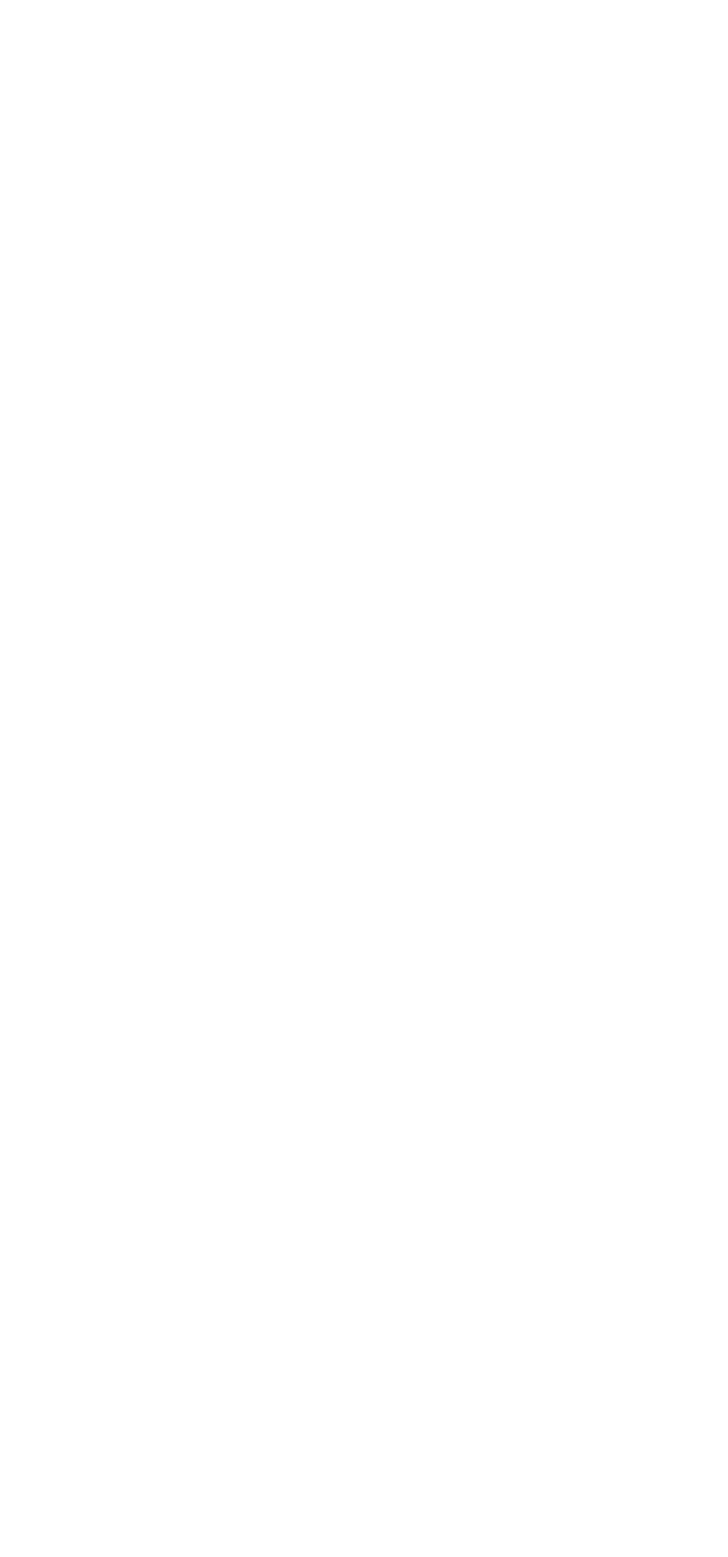
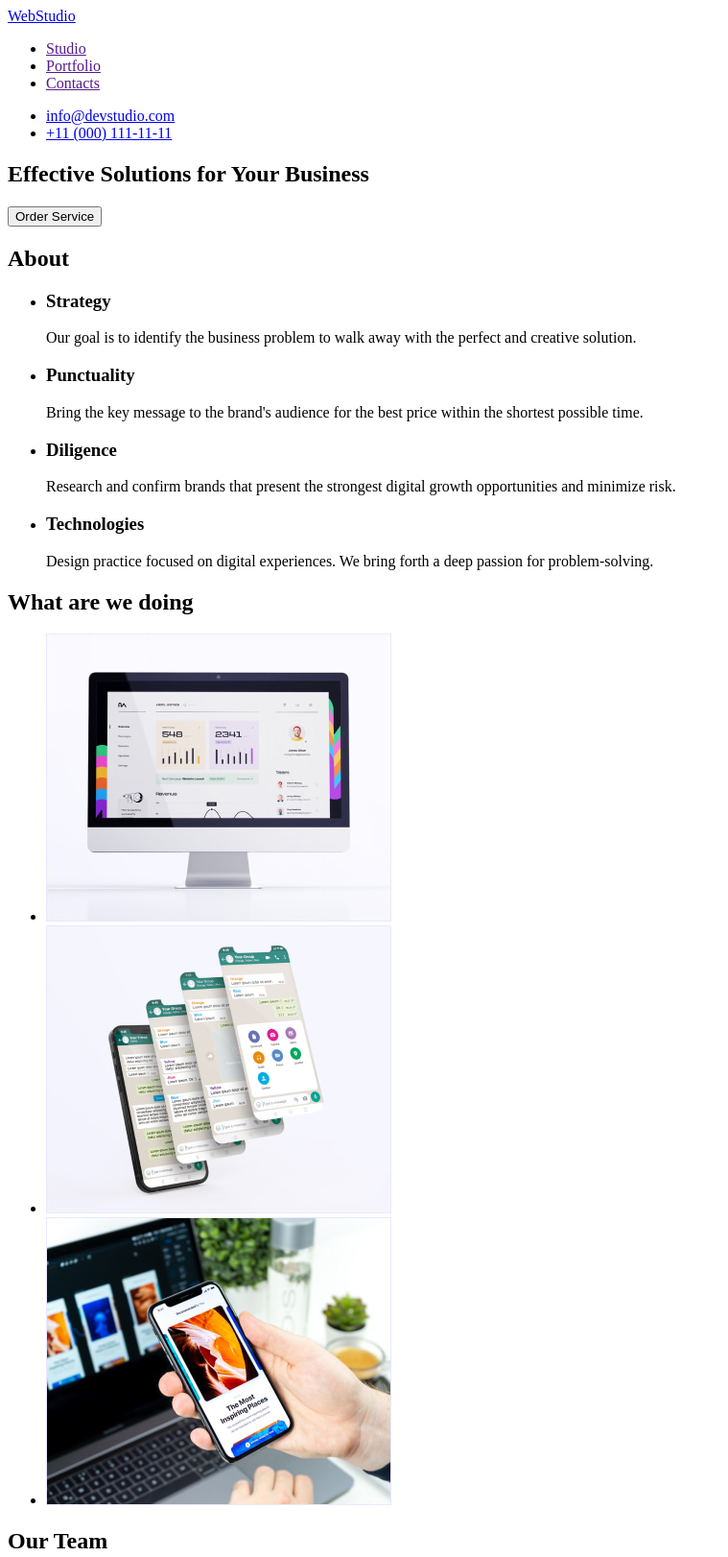
Before and after one commit to LarisaChia/goit-markup-hw-01, a plain HTML site: page index.html in a window 1280 px wide. Shown: the top 1622 px of the page at 96% size, without its empty margins (0-759 px from the left). Before the commit the page ends 800 px from the top, so only its background shows below. Drawn offline with Linux system fonts and the light colour scheme.

Commit message:
update html p1

```diff
--- a/index.html
+++ b/index.html
@@ -8,19 +8,152 @@
   </head>
   <body>
     <!--Header section-->
-    <header></header>
+    <header>
+      <a href="index.html">WebStudio</a>
+      <nav>
+        <ul>
+          <li>
+            <a href="">Studio</a>
+          </li>
+          <li>
+            <a href="">Portfolio</a>
+          </li>
+          <li>
+            <a href="">Contacts</a>
+          </li>
+        </ul>
+      </nav>
+      <ul>
+        <li>
+          <a href="mailto:info@devstudio.com">info@devstudio.com</a>
+        </li>
+        <li>
+          <a href="tel:+110001111111">+11 (000) 111-11-11</a>
+        </li>
+      </ul>
+    </header>
+
     <!-- Main section -->
     <main>
       <!-- Hero section -->
-      <section></section>
+      <section>
+        <h1>Effective Solutions for Your Business</h1>
+        <button type="button">Order Service</button>
+      </section>
+
       <!-- About section -->
-      <section></section>
+      <section>
+        <h2>About</h2>
+        <ul>
+          <li>
+            <h3>Strategy</h3>
+            <p>
+              Our goal is to identify the business problem to walk away with the
+              perfect and creative solution.
+            </p>
+          </li>
+          <li>
+            <h3>Punctuality</h3>
+            <p>
+              Bring the key message to the brand's audience for the best price
+              within the shortest possible time.
+            </p>
+          </li>
+          <li>
+            <h3>Diligence</h3>
+            <p>
+              Research and confirm brands that present the strongest digital
+              growth opportunities and minimize risk.
+            </p>
+          </li>
+          <li>
+            <h3>Technologies</h3>
+            <p>
+              Design practice focused on digital experiences. We bring forth a
+              deep passion for problem-solving.
+            </p>
+          </li>
+        </ul>
+      </section>
+
       <!-- Services section -->
-      <section></section>
+      <section>
+        <h2>What are we doing</h2>
+        <ul>
+          <li>
+            <img
+              src="./images/services/desktop.jpg"
+              alt="Desctop image"
+              width="360"
+            />
+          </li>
+          <li>
+            <img
+              src="./images/services/phones.jpg"
+              alt="Phones image"
+              width="360"
+            />
+          </li>
+          <li>
+            <img
+              src="./images/services/laptop.jpg"
+              alt="Laptop image"
+              width="360"
+            />
+          </li>
+        </ul>
+      </section>
+
       <!-- Team section -->
-      <section></section>
+      <section>
+        <h2>Our Team</h2>
+        <ul>
+          <li>
+            <img
+              src="./images/team/mark-guerrero.jpg"
+              alt="Photo of Mark Guerrero"
+              width="264"
+            />
+            <h3>Mark Guerrero</h3>
+            <p>Product Designer</p>
+          </li>
+          <li>
+            <img
+              src="./images/team/tom-ford.jpg"
+              alt="Photo of Tom Ford"
+              width="264"
+            />
+            <h3>Tom Ford</h3>
+            <p>Frontend Developer</p>
+          </li>
+          <li>
+            <img
+              src="./images/team/camila-garsia.jpg"
+              alt="Photo of Camila Garcia"
+              width="264"
+            />
+            <h3>Camila Garcia</h3>
+            <p>Marketing</p>
+          </li>
+          <li>
+            <img
+              src="./images/team/daniel-wilson.jpg"
+              alt="Photo of Daniel Wilson"
+              width="264"
+            />
+            <h3>Daniel Wilson</h3>
+            <p>UI Designer</p>
+          </li>
+        </ul>
+      </section>
     </main>
     <!-- Footer section -->
-    <footer></footer>
+    <footer>
+      <a href="index.html">WebStudio</a>
+      <p>
+        Increase the flow of customers and sales for your business with digital
+        marketing & growth solutions.
+      </p>
+    </footer>
   </body>
 </html>
```
Also changed, not shown: 1 other file.
